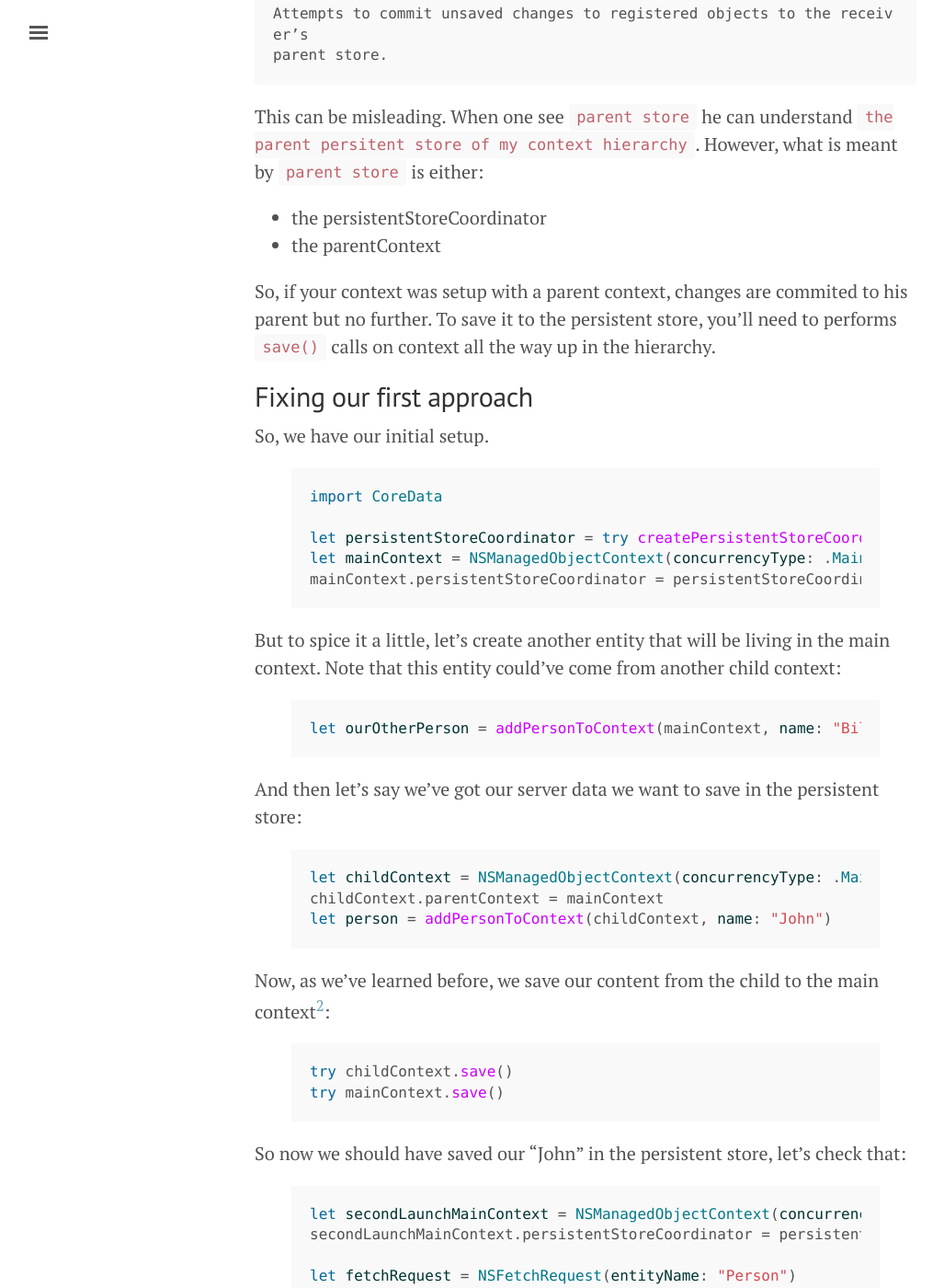
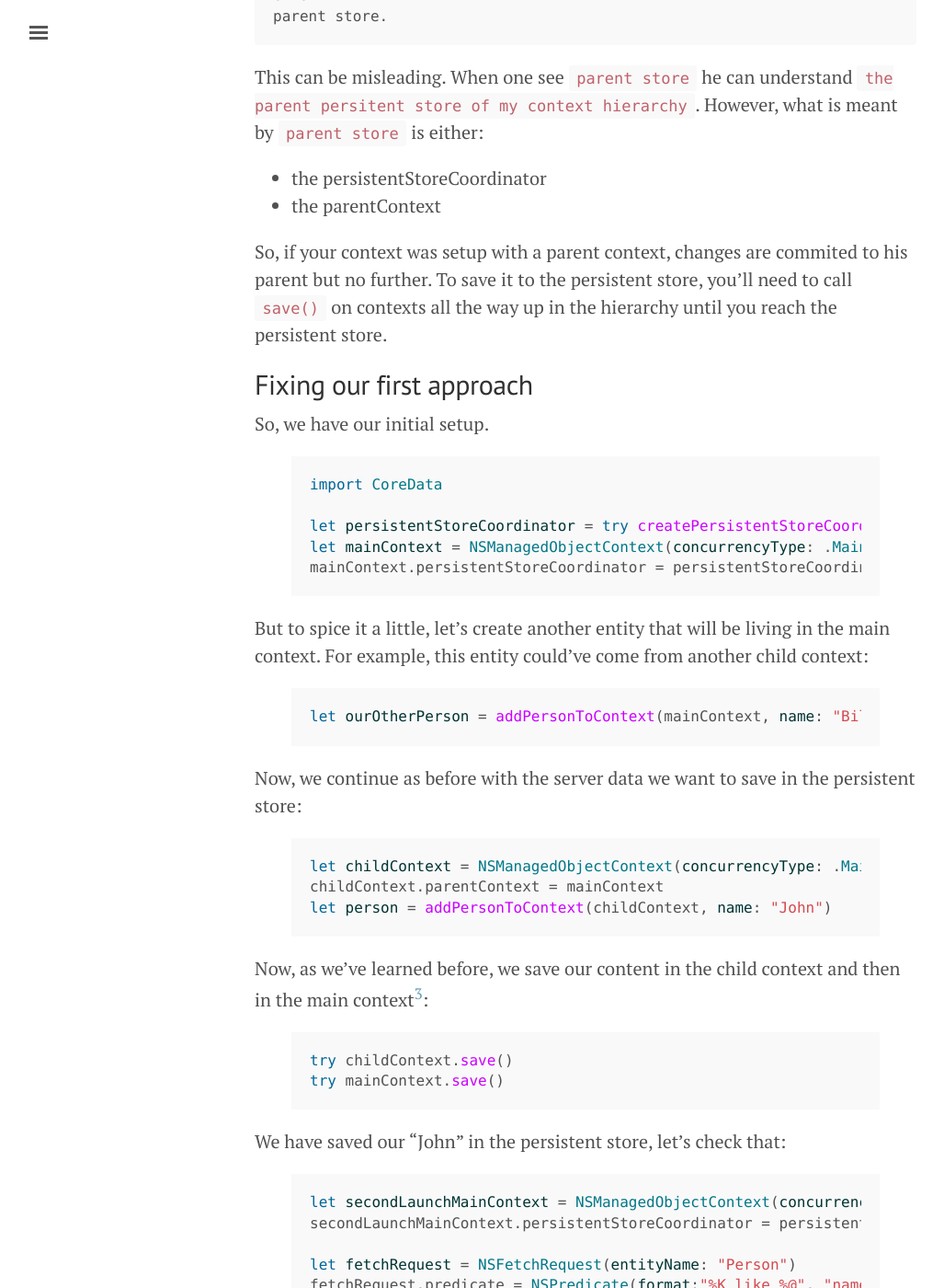
Before and after one commit to Liquidsoul/code-craftsman.fr, a Jekyll site: the page built from _posts/2015-08-04-saving-core-data-objects.md, in a window 1280 px wide and 1400 px high, scrolled down 2731 px. Shown: the whole window at 92% size, without its empty margins (3-1030 px from the left). Built offline with Jekyll 4.4.1, drawn with Linux system fonts in a browser that asks for light colours; nearby versions of some CDN libraries; some of the changed text lies outside the part shown.

Commit message:
Some fixes in 'Saving core data objects'

```diff
--- a/_posts/2015-08-04-saving-core-data-objects.md
+++ b/_posts/2015-08-04-saving-core-data-objects.md
@@ -12,7 +12,7 @@
 During this time, I have learned some things about `NSManagedObjectContext` that I want to share.
 Here, I'll be explaining how the saving mechanism works with multiple contexts created using different methods.
 
-We'll be working with very basic Core Data model which will contain only one single entity.
+We'll be working with a very basic Core Data model which will contain only one single entity.
 
 	+-----------------+
 	| Person          |
@@ -25,7 +25,7 @@
  * we want to refresh our data using server requests and store it asynchronously to Core Data (server requests are another topic so we will skip this part)
 
 ## The first approach
-To get started quickly with our topic, let's perform the heavy lifting of creating the model and persistent store coordinator behind the scene:
+To get started quickly with our topic, the heavy lifting of creating the model and persistent store coordinator will be done behind the scene[^1]:
 
 {% highlight swift %}
 import CoreData
@@ -33,33 +33,29 @@
 let persistentStoreCoordinator = try createPersistentStoreCoordinator()
 
 {% endhighlight %}
-So now, back to our topic.
-
-So let's setup our main context:
+Now that we have our persistentStoreCoordinator, we create our main context:
 {% highlight swift %}
 let mainContext = NSManagedObjectContext(concurrencyType: .MainQueueConcurrencyType)
 mainContext.persistentStoreCoordinator = persistentStoreCoordinator
 
 {% endhighlight %}
-As we want to share data between contexts, let's create a child context for our background update:
+As we want to share data between the two contexts, we create a child context for our background update:
 {% highlight swift %}
 let childContext = NSManagedObjectContext(concurrencyType: .MainQueueConcurrencyType)
 childContext.parentContext = mainContext
 
 {% endhighlight %}
-Let's create a new entity in the child context as if it came from the server:
+Then, we create a new entity in the child context as if it came from the server[^1]:
 {% highlight swift %}
 let person = addPersonToContext(childContext, name: "John")
 
 {% endhighlight %}
-Now we save our content [^1]:
-
-[^1]: Note that you should use `performBlock()` to execute calls on a `NSManagedObjectContext` to ensure that the correct thread is using it.
+Now we save our content[^2]:
 {% highlight swift %}
 try childContext.save()
 
 {% endhighlight %}
-let's check that we have the new content in the main context using a fetch request:
+Let's check that we have the new content in the main context using a fetch request:
 {% highlight swift %}
 let results = try mainContext.executeFetchRequest(NSFetchRequest(entityName: "Person"))
 if let createdPerson = results.first as? Person {
@@ -96,12 +92,17 @@
 
 This can be misleading. When one see `parent store` he can understand `the parent persitent store of my context hierarchy`.
 However, what is meant by `parent store` is either:
+
 * the persistentStoreCoordinator
 * the parentContext
 
 So, if your context was setup with a parent context, changes are commited to his parent but no further.
-To save it to the persistent store, you'll need to performs `save()` calls on context all the way up in the hierarchy.
+To save it to the persistent store, you'll need to call `save()` on contexts all the way up in the hierarchy until you reach the persistent store.
 
+
+[^1]: `createPersistentStoreCoordinator` and `addPersonToContext` are helper functions to shorten the code in the article. You can find the code [here] [CoreDataSetup]
+[^2]: Note that you should use `performBlock()` to execute calls on a `NSManagedObjectContext` to ensure that the correct thread is using it.
+[CoreDataSetup]: https://github.com/Liquidsoul/coredata-saving-contexts/blob/master/CoreDataSavingContexts.playground/Sources/CoreDataSetup.swift
 
 
 ## Fixing our first approach
@@ -118,27 +119,25 @@
 
 {% endhighlight %}
 But to spice it a little, let's create another entity that will be living in the main context.
-Note that this entity could've come from another child context:
+For example, this entity could've come from another child context:
 {% highlight swift %}
 let ourOtherPerson = addPersonToContext(mainContext, name: "Billy")
 
 {% endhighlight %}
-And then let's say we've got our server data we want to save in the persistent store:
+Now, we continue as before with the server data we want to save in the persistent store:
 {% highlight swift %}
 let childContext = NSManagedObjectContext(concurrencyType: .MainQueueConcurrencyType)
 childContext.parentContext = mainContext
 let person = addPersonToContext(childContext, name: "John")
 
 {% endhighlight %}
-Now, as we've learned before, we save our content from the child to the main context[^2]:
-
-[^2]: as told before[^1], don't forget to use `performBlock()` to call CoreData context code
+Now, as we've learned before, we save our content in the child context and then in the main context[^3]:
 {% highlight swift %}
 try childContext.save()
 try mainContext.save()
 
 {% endhighlight %}
-So now we should have saved our "John" in the persistent store, let's check that:
+We have saved our "John" in the persistent store, let's check that:
 {% highlight swift %}
 let secondLaunchMainContext = NSManagedObjectContext(concurrencyType: .MainQueueConcurrencyType)
 secondLaunchMainContext.persistentStoreCoordinator = persistentStoreCoordinator
@@ -170,10 +169,12 @@
 
 So what can we do if we only want to save John without saving Billy?
 
+[^3]: as told before[^2], don't forget to use `performBlock()` to call CoreData context code
+
 
 ## Confined save
 
-So, as before, our main context with our "Billy"
+Let's do it again, we setup our main context with "Billy"
 
 {% highlight swift %}
 import CoreData
@@ -184,8 +185,8 @@
 let ourOtherPerson = addPersonToContext(mainContext, name: "Billy")
 
 {% endhighlight %}
-Therefore, to prevent "Billy" to be saved while we just wanted to save "John", we will not create our editing context from the main one.
-We will create what I call a *sibling* context which share the same store as the main one:
+Then, to prevent "Billy" to be saved while we just wanted to save "John", we will not create our editing context as a child of the main.
+We will create what we'll call a *sibling* context. These are contexts that share the same persitent store coordinator:
 
 {% highlight swift %}
 let siblingContext = NSManagedObjectContext(concurrencyType: .MainQueueConcurrencyType)
@@ -226,10 +227,13 @@
 
 ## Conclusion
 
-We learned that:
+Here, we learned that:
 
 * calling `save()` on a context will only send changes one step up the hierarchy
 * `save()` will commit changes contained in the whole context
 
-As a side note: for the sake of simplicity here, we have only worked with entity insertion.
+I hope that this may help anyone who did not yet grasp how Core Data save its content throught contexts.
+
+
+__As a side note__: for the sake of simplicity here, we have only worked with entity insertion.
 When you start playing with entity attributes, you'll need to perform some `refreshObject()` calls to see the saved values in other contexts.
```
Also changed, not shown: other parts of _posts/2015-08-04-saving-core-data-objects.md (+1 -1 lines).
